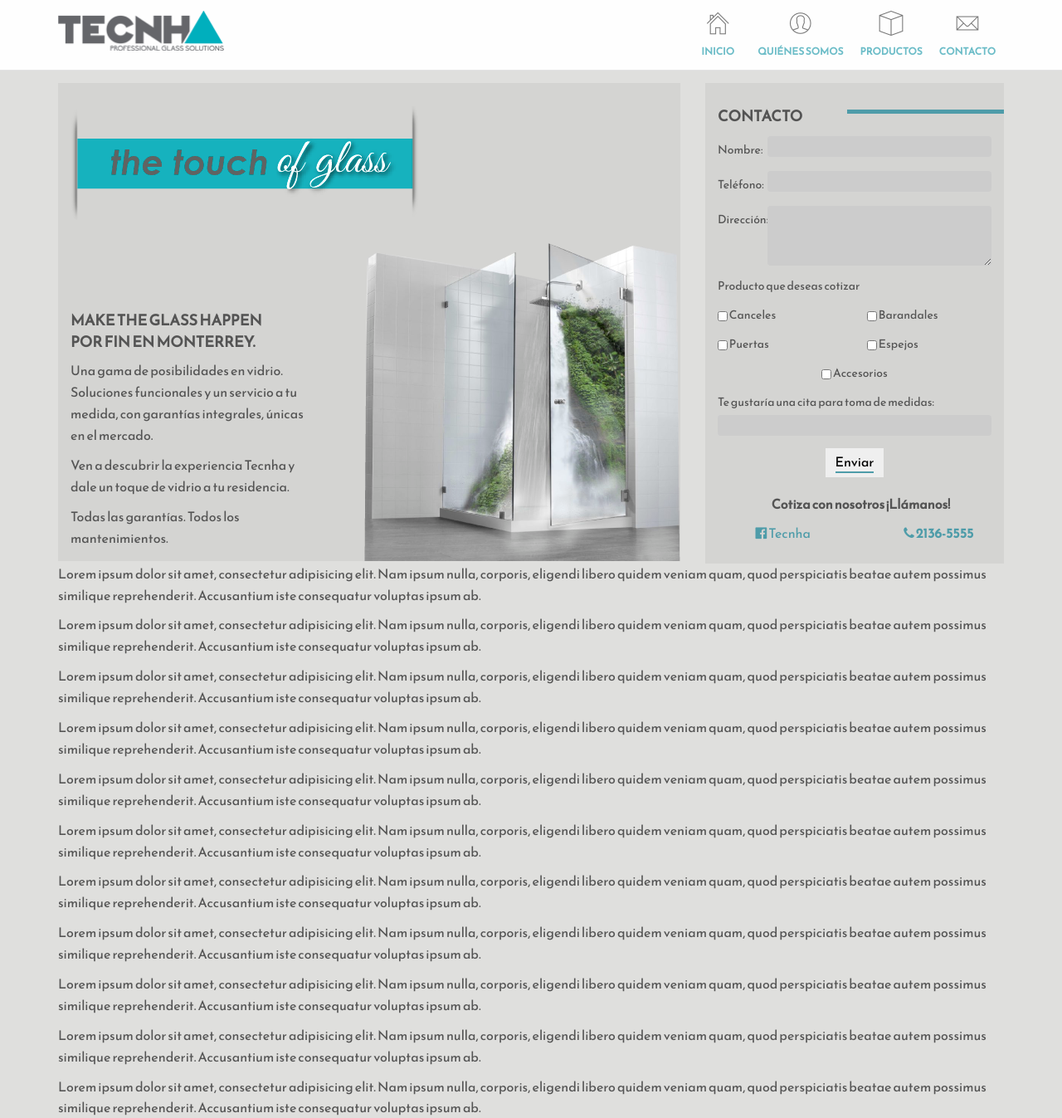
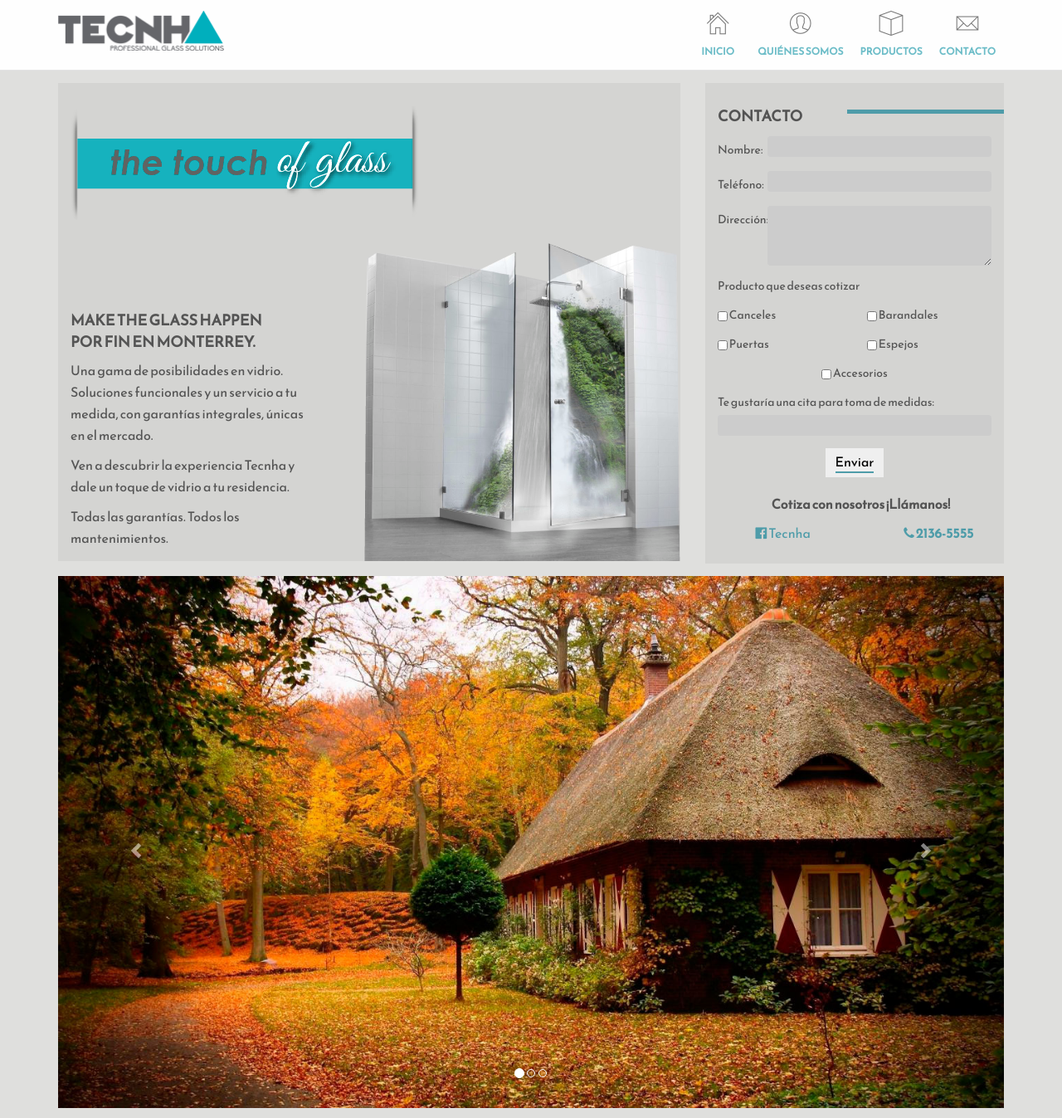
Before and after one commit to modulor/tecnha, a CodeIgniter app: page /tecnha/ in a window 1280 px wide. Shown: the top 1347 px of the page at 83% size. Run offline with CodeIgniter, Linux system fonts and the light colour scheme; some web fonts are replaced.

Commit message:
slider y footer

```diff
--- a/application/views/base_view.php
+++ b/application/views/base_view.php
@@ -61,7 +61,7 @@
 	</div>
 
 	<div class="container">
-		<div class="row">
+		<div class="row margin-bottom-extra">
 			<div class="col-md-8">
 				<div class="container-gray touch-glass">
 					<div class="row banner-touch-glass">
@@ -88,7 +88,7 @@
 				</div>
 			</div>
 			<div class="col-md-4">
-				<div class="container-gray contact-form">
+				<div class="container-gray container-contact-form">
 					<div class="row">
 						<div class="col-xs-5">
 							<p class="contact-title">CONTACTO</p>
@@ -99,7 +99,7 @@
 					</div>
 					<div class="row">
 						<div class="col-md-12">
-							<form id="form-contact" class="form-horizontal">
+							<form class="form-horizontal form-contact">
 								<div class="form-group">
 								    <label for="nombre" class="col-sm-2 control-label">Nombre:</label>
 								    <div class="col-sm-10">
@@ -170,31 +170,119 @@
 				</div>
 			</div>
 		</div>
-		<div class="row">
+		<div class="row margin-bottom-extra">
 			<div class="col-md-12">
-				<p>Lorem ipsum dolor sit amet, consectetur adipisicing elit. Nam ipsum nulla, corporis, eligendi libero quidem veniam quam, quod perspiciatis beatae autem possimus similique reprehenderit. Accusantium iste consequatur voluptas ipsum ab.</p>
-				<p>Lorem ipsum dolor sit amet, consectetur adipisicing elit. Nam ipsum nulla, corporis, eligendi libero quidem veniam quam, quod perspiciatis beatae autem possimus similique reprehenderit. Accusantium iste consequatur voluptas ipsum ab.</p>
-				<p>Lorem ipsum dolor sit amet, consectetur adipisicing elit. Nam ipsum nulla, corporis, eligendi libero quidem veniam quam, quod perspiciatis beatae autem possimus similique reprehenderit. Accusantium iste consequatur voluptas ipsum ab.</p>
-				<p>Lorem ipsum dolor sit amet, consectetur adipisicing elit. Nam ipsum nulla, corporis, eligendi libero quidem veniam quam, quod perspiciatis beatae autem possimus similique reprehenderit. Accusantium iste consequatur voluptas ipsum ab.</p>
-				<p>Lorem ipsum dolor sit amet, consectetur adipisicing elit. Nam ipsum nulla, corporis, eligendi libero quidem veniam quam, quod perspiciatis beatae autem possimus similique reprehenderit. Accusantium iste consequatur voluptas ipsum ab.</p>
-				<p>Lorem ipsum dolor sit amet, consectetur adipisicing elit. Nam ipsum nulla, corporis, eligendi libero quidem veniam quam, quod perspiciatis beatae autem possimus similique reprehenderit. Accusantium iste consequatur voluptas ipsum ab.</p>
-				<p>Lorem ipsum dolor sit amet, consectetur adipisicing elit. Nam ipsum nulla, corporis, eligendi libero quidem veniam quam, quod perspiciatis beatae autem possimus similique reprehenderit. Accusantium iste consequatur voluptas ipsum ab.</p>
-				<p>Lorem ipsum dolor sit amet, consectetur adipisicing elit. Nam ipsum nulla, corporis, eligendi libero quidem veniam quam, quod perspiciatis beatae autem possimus similique reprehenderit. Accusantium iste consequatur voluptas ipsum ab.</p>
-				<p>Lorem ipsum dolor sit amet, consectetur adipisicing elit. Nam ipsum nulla, corporis, eligendi libero quidem veniam quam, quod perspiciatis beatae autem possimus similique reprehenderit. Accusantium iste consequatur voluptas ipsum ab.</p>
-				<p>Lorem ipsum dolor sit amet, consectetur adipisicing elit. Nam ipsum nulla, corporis, eligendi libero quidem veniam quam, quod perspiciatis beatae autem possimus similique reprehenderit. Accusantium iste consequatur voluptas ipsum ab.</p>
-				<p>Lorem ipsum dolor sit amet, consectetur adipisicing elit. Nam ipsum nulla, corporis, eligendi libero quidem veniam quam, quod perspiciatis beatae autem possimus similique reprehenderit. Accusantium iste consequatur voluptas ipsum ab.</p>
-				<p>Lorem ipsum dolor sit amet, consectetur adipisicing elit. Nam ipsum nulla, corporis, eligendi libero quidem veniam quam, quod perspiciatis beatae autem possimus similique reprehenderit. Accusantium iste consequatur voluptas ipsum ab.</p>
-				<p>Lorem ipsum dolor sit amet, consectetur adipisicing elit. Nam ipsum nulla, corporis, eligendi libero quidem veniam quam, quod perspiciatis beatae autem possimus similique reprehenderit. Accusantium iste consequatur voluptas ipsum ab.</p>
-				<p>Lorem ipsum dolor sit amet, consectetur adipisicing elit. Nam ipsum nulla, corporis, eligendi libero quidem veniam quam, quod perspiciatis beatae autem possimus similique reprehenderit. Accusantium iste consequatur voluptas ipsum ab.</p>
-				<p>Lorem ipsum dolor sit amet, consectetur adipisicing elit. Nam ipsum nulla, corporis, eligendi libero quidem veniam quam, quod perspiciatis beatae autem possimus similique reprehenderit. Accusantium iste consequatur voluptas ipsum ab.</p>
-				<p>Lorem ipsum dolor sit amet, consectetur adipisicing elit. Nam ipsum nulla, corporis, eligendi libero quidem veniam quam, quod perspiciatis beatae autem possimus similique reprehenderit. Accusantium iste consequatur voluptas ipsum ab.</p>
-				<p>Lorem ipsum dolor sit amet, consectetur adipisicing elit. Nam ipsum nulla, corporis, eligendi libero quidem veniam quam, quod perspiciatis beatae autem possimus similique reprehenderit. Accusantium iste consequatur voluptas ipsum ab.</p>
-				<p>Lorem ipsum dolor sit amet, consectetur adipisicing elit. Nam ipsum nulla, corporis, eligendi libero quidem veniam quam, quod perspiciatis beatae autem possimus similique reprehenderit. Accusantium iste consequatur voluptas ipsum ab.</p>
-				<p>Lorem ipsum dolor sit amet, consectetur adipisicing elit. Nam ipsum nulla, corporis, eligendi libero quidem veniam quam, quod perspiciatis beatae autem possimus similique reprehenderit. Accusantium iste consequatur voluptas ipsum ab.</p>
-				<p>Lorem ipsum dolor sit amet, consectetur adipisicing elit. Nam ipsum nulla, corporis, eligendi libero quidem veniam quam, quod perspiciatis beatae autem possimus similique reprehenderit. Accusantium iste consequatur voluptas ipsum ab.</p>
+				<div id="carousel-example-generic" class="carousel slide" data-ride="carousel">
+					<ol class="carousel-indicators">
+						<li data-target="#carousel-example-generic" data-slide-to="0" class="active"></li>
+						<li data-target="#carousel-example-generic" data-slide-to="1"></li>
+						<li data-target="#carousel-example-generic" data-slide-to="2"></li>
+					</ol>
+
+					<div class="carousel-inner" role="listbox">
+						<div class="item active">
+							<img src="<?php echo base_url('assets/images/slider/one.jpg') ?>" alt="one">
+							<div class="carousel-caption"></div>
+						</div>
+						<div class="item">
+							<img src="<?php echo base_url('assets/images/slider/two.jpg') ?>" alt="two">
+							<div class="carousel-caption"></div>
+						</div>
+						<div class="item">
+							<img src="<?php echo base_url('assets/images/slider/three.jpg') ?>" alt="three">
+							<div class="carousel-caption"></div>
+						</div>
+					</div>
+
+					<!-- Controls -->
+					<a class="left carousel-control" href="#carousel-example-generic" role="button" data-slide="prev">
+						<span class="glyphicon glyphicon-chevron-left" aria-hidden="true"></span>
+						<span class="sr-only">Previous</span>
+					</a>
+					<a class="right carousel-control" href="#carousel-example-generic" role="button" data-slide="next">
+						<span class="glyphicon glyphicon-chevron-right" aria-hidden="true"></span>
+						<span class="sr-only">Next</span>
+					</a>
+				</div>
+			</div>
+		</div>
+		<div class="row margin-bottom-extra">
+			<div class="col-sm-12">
+				<div class="container-gray">
+					<div class="row">
+						<div class="col-sm-6"><iframe src="https://www.google.com/maps/embed?pb=!1m18!1m12!1m3!1d3593.8660627089403!2d-100.41318261360422!3d25.74194250084502!2m3!1f0!2f0!3f0!3m2!1i1024!2i768!4f13.1!3m3!1m2!1s0x8662973e9d464199%3A0xe876ac225d0985cc!2zUcO6IFBsYXph!5e0!3m2!1ses!2smx!4v1471014527478" width="100%" height="350" frameborder="0" style="border:0; padding: 0; margin: 0;" allowfullscreen></iframe></div>
+						<div class="col-sm-6">
+							<!-- contacto -->
+							<div class="container-gray container-contact-form-footer">
+								<div class="row">
+									<div class="col-xs-5">
+										<p class="contact-title">CONTACTO</p>
+									</div>
+									<div class="col-xs-7">
+										<div class="blue-line"></div>
+									</div>
+								</div>
+								<div class="row">
+									<div class="col-md-12">
+										<form class="form-horizontal form-contact form-contact-footer">
+											<div class="form-group">
+											    <label for="nombre" class="col-sm-2 control-label">Nombre:</label>
+											    <div class="col-sm-10">
+										      		<input type="text" class="form-control" name="nombre">
+											    </div>
+										  	</div>
+										  	<div class="form-group">
+											    <label for="telefono" class="col-sm-2 control-label">Tel&eacute;fono:</label>
+											    <div class="col-sm-10">
+										      		<input type="text" class="form-control" name="telefono">
+											    </div>
+										  	</div>
+										  	<div class="form-group">
+											    <label for="direccion" class="col-sm-2 control-label">Direcci&oacute;n:</label>
+											    <div class="col-sm-10">
+										      		<textarea name="direccion" class="form-control" rows="3"></textarea>
+											    </div>
+										  	</div>
+										  	<label class="margin-bottom-extra">Producto que deseas cotizar</label>
+										  	<div class="row margin-bottom-extra">
+										  		<div class="col-sm-12 text-center">
+										  			<input type="checkbox" class="form-control" name="producto" value="Canceles"> Canceles &nbsp;&nbsp;&nbsp;
+										  			<input type="checkbox" class="form-control" name="producto" value="Barandales"> Barandales &nbsp;&nbsp;&nbsp;
+													<input type="checkbox" class="form-control" name="producto" value="Puertas"> Puertas &nbsp;&nbsp;&nbsp;
+													<input type="checkbox" class="form-control" name="producto" value="Espejos"> Espejos &nbsp;&nbsp;&nbsp;
+													<input type="checkbox" class="form-control" name="producto" value="Accesorios"> <label class="accesorios">Accesorios</label>
+										  		</div>
+										  	</div>
+										  	<div class="row">
+										  		<div class="col-sm-12 text-center">
+											  		<div class="divBtnSubmit">
+											  			<button type="button" class="btnSubmit">Enviar</button>
+											  		</div>
+										  		</div>
+										  	</div>
+										</form>
+									</div>
+								</div>
+							</div>
+							<!-- contacto end -->
+						</div>
+					</div>
+				</div>
 			</div>
 		</div>
 	</div>
+
+	<!-- footer -->
+	<footer>
+		<div class="container">
+			<div class="row">
+				<div class="col-sm-12">
+					<p class="text-footer">Plaza QU (junto al Super Roma) Local 3 / Planta Alta Av. Paseo de los Leones 2001 en Cumbres Madeira. Mty., N.L.</p>
+				</div>
+			</div>
+		</div>
+	</footer>
+	<!-- footer end -->
 
 
 
```
Also changed, not shown: assets/css/style.css (+26 -6 lines), assets/fonts/glyphicons-halflings-regular.ttf (added), assets/fonts/glyphicons-halflings-regular.woff (added), assets/fonts/glyphicons-halflings-regular.woff2 (added), assets/images/bg-footer.jpg (added), assets/images/bg-footer.png (added), assets/images/slider/one.jpg (added), assets/images/slider/three.jpg (added), assets/images/slider/two.jpg (added), 2 other files.
